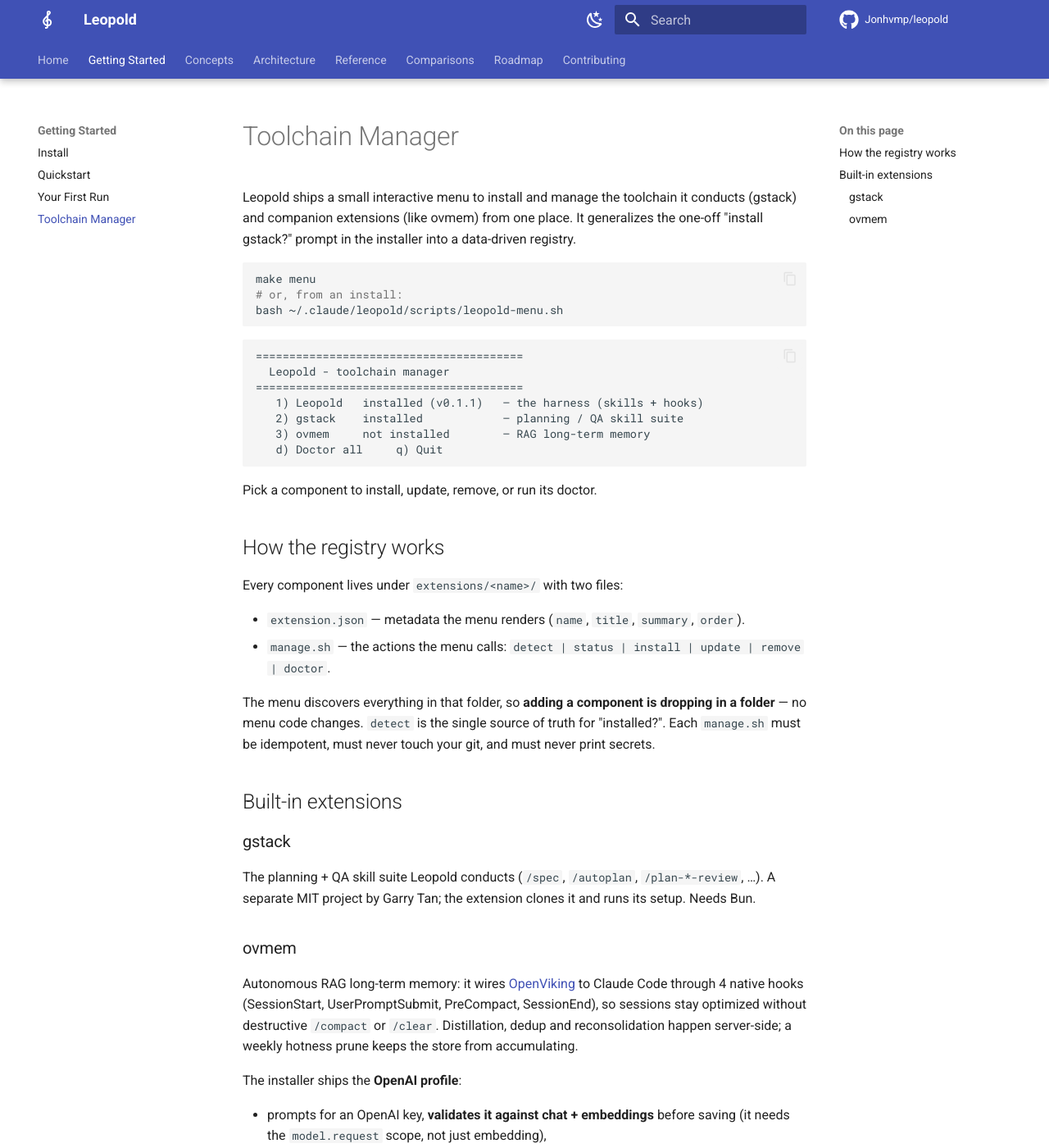
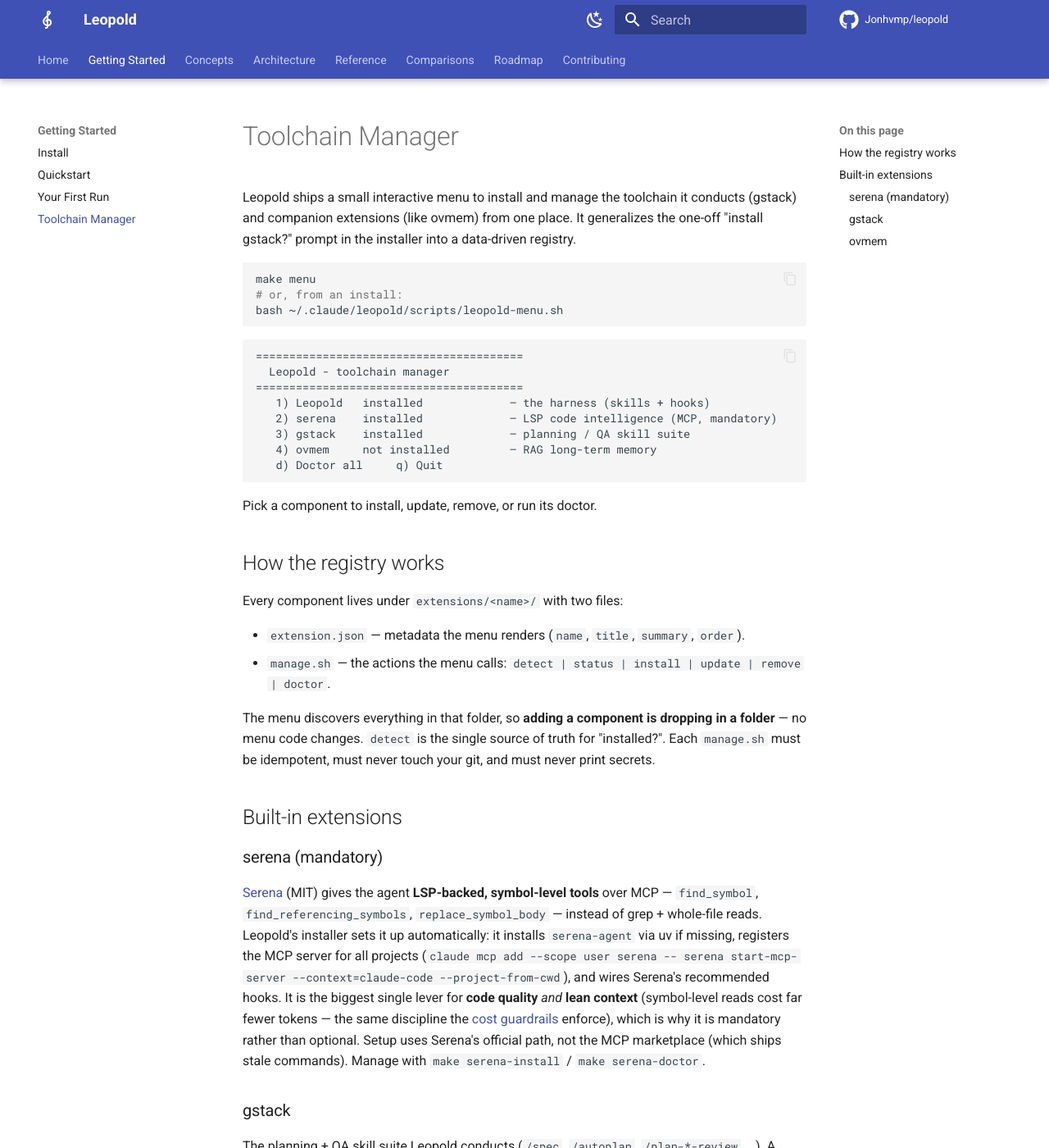
Before and after one commit to Jonhvmp/leopold, an MkDocs documentation site: the page built from docs/getting-started/toolchain-manager.md, in a window 1280 px wide and 1400 px high. Shown: the whole window at 82% size. Built offline with MkDocs 1.6.1 and Material for MkDocs 9.7.7, drawn with Linux system fonts in a browser that asks for light colours; comment, search, counter and statistics services are not loaded.

Commit message:
release 0.4.2: docs for Serena + CHANGELOG split
Bump VERSION to 0.4.2. Document Serena in the toolchain-manager docs (mandatory extension, menu order 15 = right after the harness). Split the CHANGELOG: the already-released 0.4.1 content (ovmem provider switch + the 59/manage.sh doc fixes) stays under [0.4.1]; everything pushed to develop after v0.4.1 was tagged — the cost guardrails (max_context_mb / max_subagents / max_forks=0 / oversized-prompt / lean-orchestrator), installer progress spinners, and mandatory Serena — moves to [0.4.2].

````diff
--- a/docs/getting-started/toolchain-manager.md
+++ b/docs/getting-started/toolchain-manager.md
@@ -14,9 +14,10 @@
 ========================================
   Leopold - toolchain manager
 ========================================
-   1) Leopold   installed (v0.1.1)   — the harness (skills + hooks)
-   2) gstack    installed            — planning / QA skill suite
-   3) ovmem     not installed        — RAG long-term memory
+   1) Leopold   installed             — the harness (skills + hooks)
+   2) serena    installed             — LSP code intelligence (MCP, mandatory)
+   3) gstack    installed             — planning / QA skill suite
+   4) ovmem     not installed         — RAG long-term memory
    d) Doctor all     q) Quit
 ```
 
@@ -34,6 +35,20 @@
 Each `manage.sh` must be idempotent, must never touch your git, and must never print secrets.
 
 ## Built-in extensions
+
+### serena (mandatory)
+
+[Serena](https://github.com/oraios/serena) (MIT) gives the agent **LSP-backed, symbol-level
+tools** over MCP — `find_symbol`, `find_referencing_symbols`, `replace_symbol_body` — instead
+of grep + whole-file reads. Leopold's installer sets it up automatically: it installs
+`serena-agent` via uv if missing, registers the MCP server for all projects
+(`claude mcp add --scope user serena -- serena start-mcp-server --context=claude-code
+--project-from-cwd`), and wires Serena's recommended hooks. It is the biggest single lever
+for **code quality** *and* **lean context** (symbol-level reads cost far fewer tokens — the
+same discipline the [cost guardrails](../guardrails.md) enforce),
+which is why it is mandatory rather than optional. Setup uses Serena's official path, not the
+MCP marketplace (which ships stale commands). Manage with `make serena-install` /
+`make serena-doctor`.
 
 ### gstack
 
````
Also changed, not shown: CHANGELOG.md (+13 -7 lines), 2 other files.
